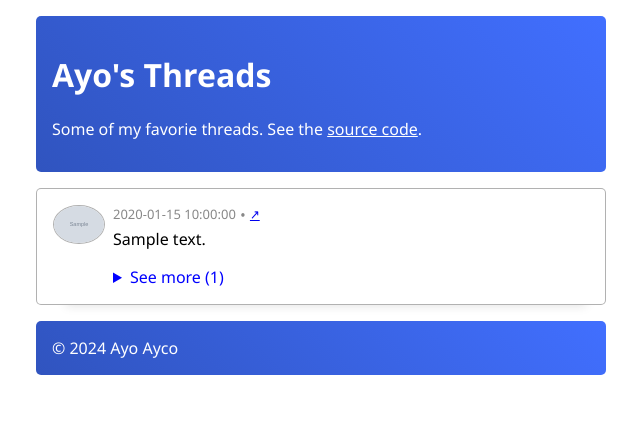
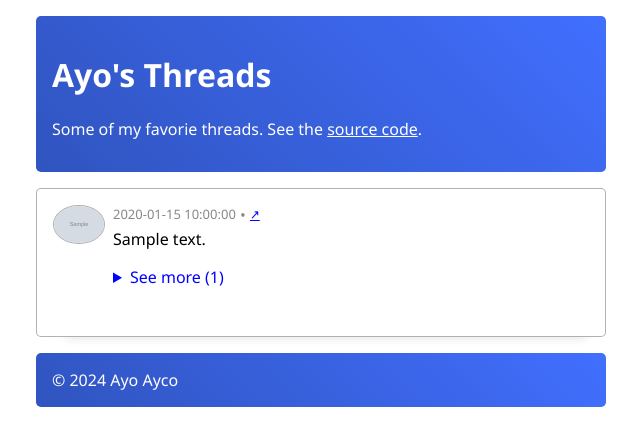
Before and after one commit to ayoayco/threads, a Flask app: template templates/threads.html in a window 1280 px wide. Shown: the top 446 px of the page, without its empty margins (319-959 px from the left). Run offline with Flask 3, Linux system fonts and the light colour scheme; the template is opened without the code that fills it: most values are stand-ins (such as "Sample title", 1, 10 or a date in 2020); grey boxes marked "Sample" are stand-in pictures; some libraries are stand-ins or nearby versions.

Commit message:
style: spacing

```diff
--- a/templates/threads.html
+++ b/templates/threads.html
@@ -49,7 +49,7 @@
     .card_content {
 
       & *:not(.meta, .descendant *) {
-        margin-top: 1em;
+        margin-bottom: 1em;
       }
 
       & img, & video {
```
